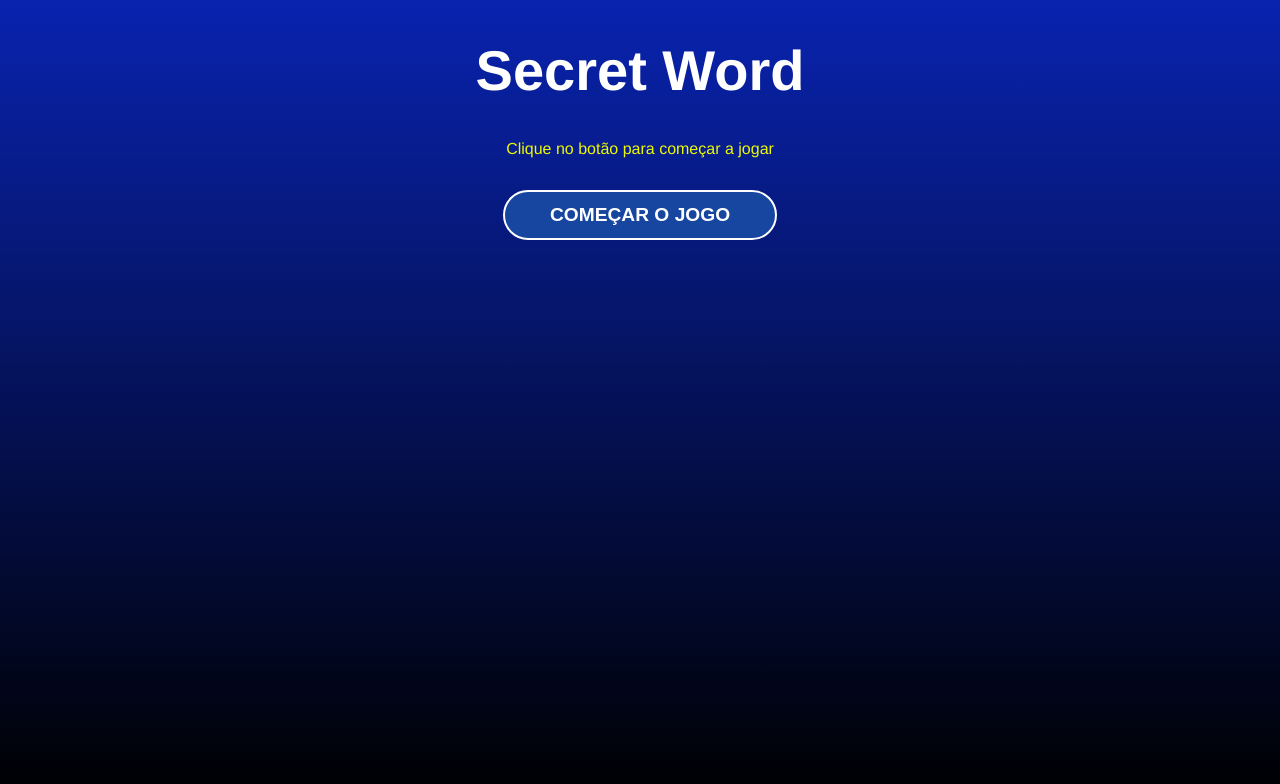
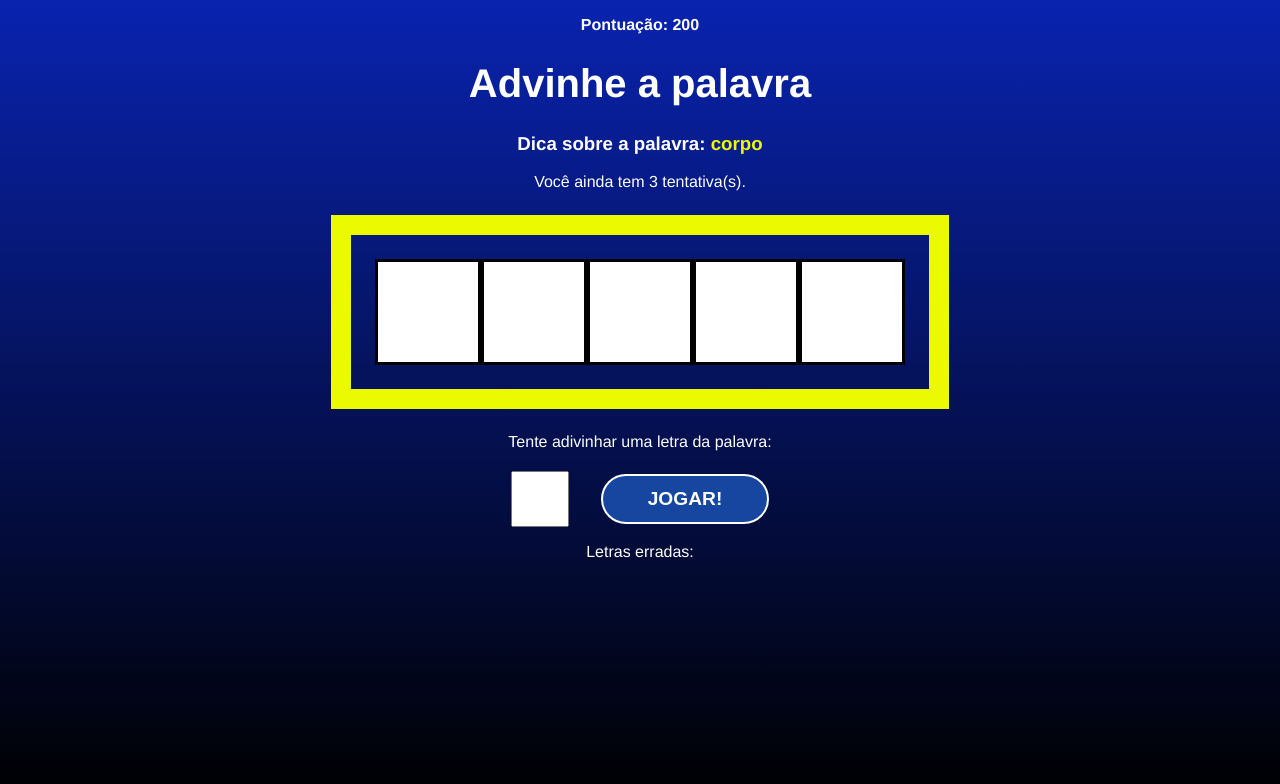
Before and after one commit to rcdomingos/secret_word, a React (Vite) app: page / in a window 1280 px wide. Shown: the top 784 px of the page. Built offline with nearby package versions, Linux system fonts and the light colour scheme.

Commit message:
feat: add end game

```diff
--- a/src/App.jsx
+++ b/src/App.jsx
@@ -1,4 +1,4 @@
-import { useState } from "react";
+import { useCallback, useEffect, useState } from "react";
 import "./App.css";
 import StartScreen from "./components/StartScreen";
 import GameOver from "./components/GameOver";
@@ -12,6 +12,8 @@
   { id: 3, name: "end" },
 ];
 
+const guessesQty = 3;
+
 function App() {
   const [currentStage, setCurrentStage] = useState(stages[0].name);
   const [words] = useState(wordsList);
@@ -22,7 +24,7 @@
 
   const [guessedLetters, setGuessedLetters] = useState([]);
   const [wrongLetters, setWrongLetters] = useState([]);
-  const [guesses, setGuesses] = useState(3);
+  const [guesses, setGuesses] = useState(guessesQty);
   const [score, setScore] = useState(0);
 
   const pickWordAndCategory = () => {
@@ -41,7 +43,8 @@
   pickWordAndCategory();
 
   // start secret word
-  const startGame = () => {
+  const startGame = useCallback( () => {
+    clearLetterStates();
     // pick a random word and category
     const { word, category } = pickWordAndCategory();
 
@@ -54,16 +57,67 @@
     setPickedCategory(category);
     setLetters(wordLetters);
     setCurrentStage(stages[1].name);
-  };
+  },[]);
 
   // process verify the letter input
   const verifyLetter = (letter) => {
     console.log(letter);
+    const normalizedLetter = letter.toLowerCase();
+    // check if letter has already been utilized
+    if (
+      guessedLetters.includes(normalizedLetter) ||
+      wrongLetters.includes(normalizedLetter)
+    ) {
+      console.log("Letter already used");
+      return;
+    }
+
+    // push guessed letter or remove a guess
+    if (letters.includes(normalizedLetter)) {
+      setGuessedLetters((actualGuessedLetters) => [
+        ...actualGuessedLetters,
+        normalizedLetter,
+      ]);
+    } else {
+      setWrongLetters((actualWrongLetters) => [
+        ...actualWrongLetters,
+        normalizedLetter,
+      ]);
+      setGuesses((actualGuesses) => actualGuesses - 1);
+    }
   };
+
+  const clearLetterStates = () => {
+    setGuessedLetters([]);
+    setWrongLetters([]);
+  };
+
+  // check if guesses ended
+  useEffect(() => {
+    if (guesses <= 0) {
+      // reset all states
+      clearLetterStates();
+      setCurrentStage(stages[2].name);
+    }
+  }, [guesses]);
+
+  // check win condition
+  useEffect(() => {
+    const uniqueLetters = [...new Set(letters)]; // array of unique letters
+    console.log(uniqueLetters);
+
+    // win condition
+    if (guessedLetters.length === uniqueLetters.length) {
+      setScore((actualScore) => (actualScore += 100)); // add score
+      startGame(); // restart game with new word
+    }
+  }, [guessedLetters, letters, startGame]);
 
   // restarts the game
   const retry = () => {
     setCurrentStage(stages[0].name);
+    setScore(0);
+    setGuesses(guessesQty);
   };
 
   return (
@@ -81,7 +135,7 @@
           score={score}
         />
       )}
-      {currentStage === "end" && <GameOver retry={retry} />}
+      {currentStage === "end" && <GameOver retry={retry} score={score} />}
     </div>
   );
 }
--- a/src/components/GameOver.css
+++ b/src/components/GameOver.css
@@ -0,0 +1,4 @@
+h2 span{
+    color: #ECFa00;
+    font-size: 1.5em
+}
--- a/src/components/GameOver.jsx
+++ b/src/components/GameOver.jsx
@@ -1,10 +1,13 @@
 import React from "react";
 import "./GameOver.css";
 
-const GameOver = ({ retry }) => {
+const GameOver = ({ retry, score }) => {
   return (
     <div>
       <h1>Game Over</h1>
+      <h2>
+        A sua pontuação foi: <span>{score}</span>
+      </h2>
       <button onClick={retry}>Reiniciar Jogo</button>
     </div>
   );
```
